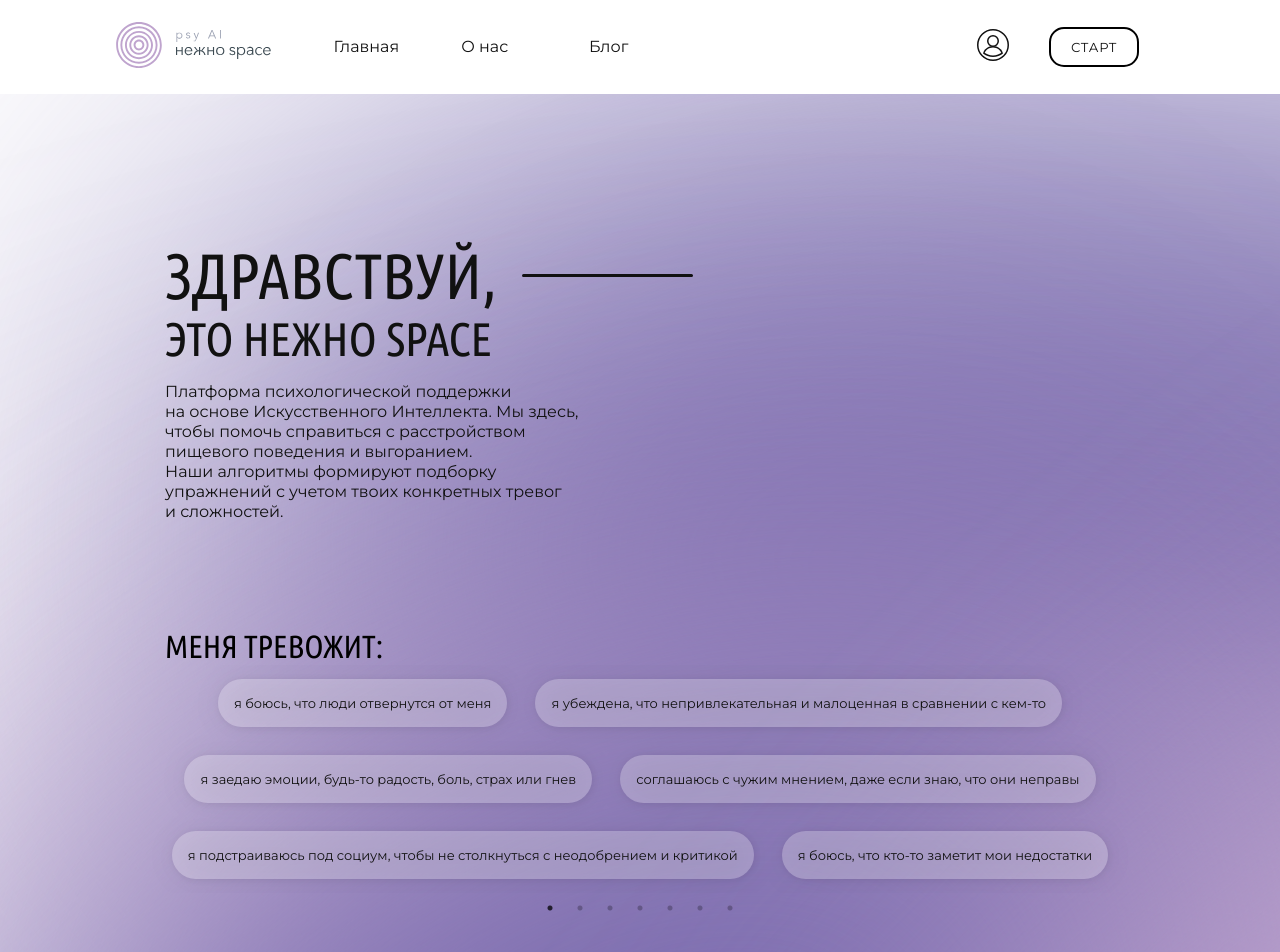
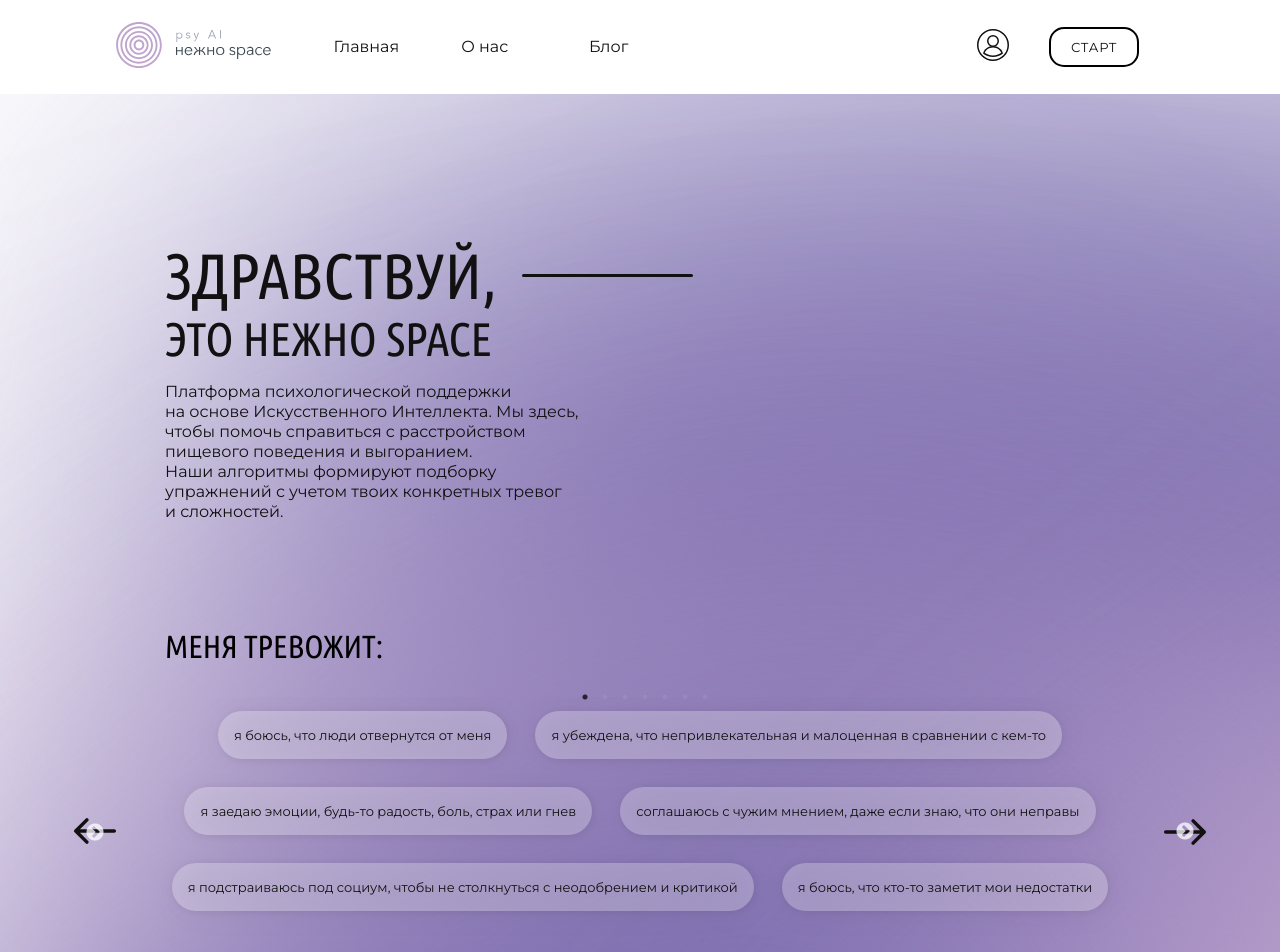
Before and after one commit to juliavolk96/NezhnoSpace_project-, a React (Create React App) app: page / in a window 1280 px wide. Shown: the top 952 px of the page. Built offline with nearby package versions, Linux system fonts and the light colour scheme.

Commit message:
fix: MainBanner

```diff
--- a/src/components/Carousel.jsx
+++ b/src/components/Carousel.jsx
@@ -58,7 +58,7 @@
 
   const settings = {
     dots: true,
-    arrows: true,
+    arrows: false,
     infinite: true,
     speed: 500,
     slidesToShow: 1,
--- a/src/components/MainBanner.jsx
+++ b/src/components/MainBanner.jsx
@@ -28,7 +28,17 @@
         <h2 className="banner_main_width intro_anxiety-title">
           Меня тревожит:
         </h2>
-        <Carousel />
+        <div className="intro_anxiety-slider">
+          <div className="slider_sliders slick-initialized slick-slider slick-dotted">
+            <div className="slick-list draggable">
+              <div className="slick-track">
+                <Carousel />
+              </div>
+            </div>
+            <button className="slick-prev slick-arrow" aria-label="Previous" type="button" aria-disabled="false">Previous</button>
+            <button className="slick-next slick-arrow" aria-label="Next" type="button" aria-disabled="false">Next</button>
+          </div>
+        </div>
       </div>
       <div className="intro_link-wrap">
         <a href="auth" target="_blank">
```
